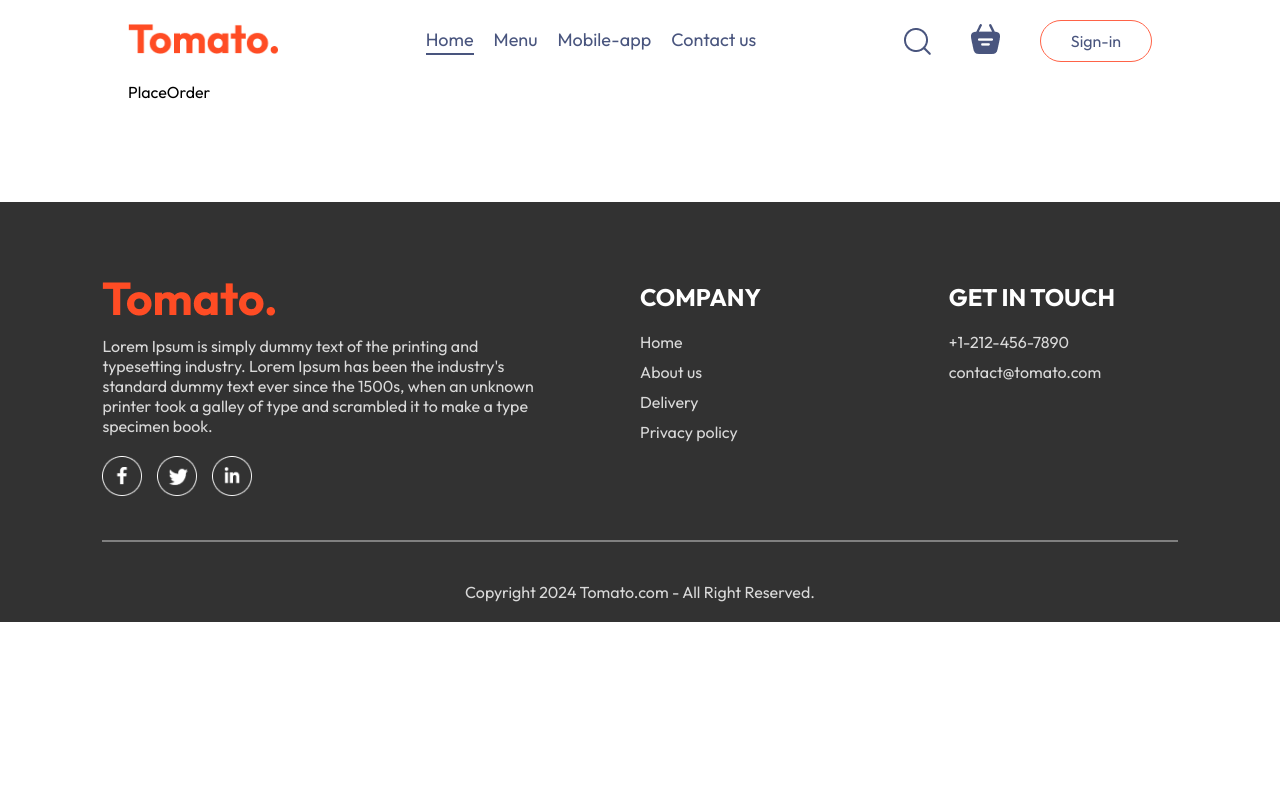
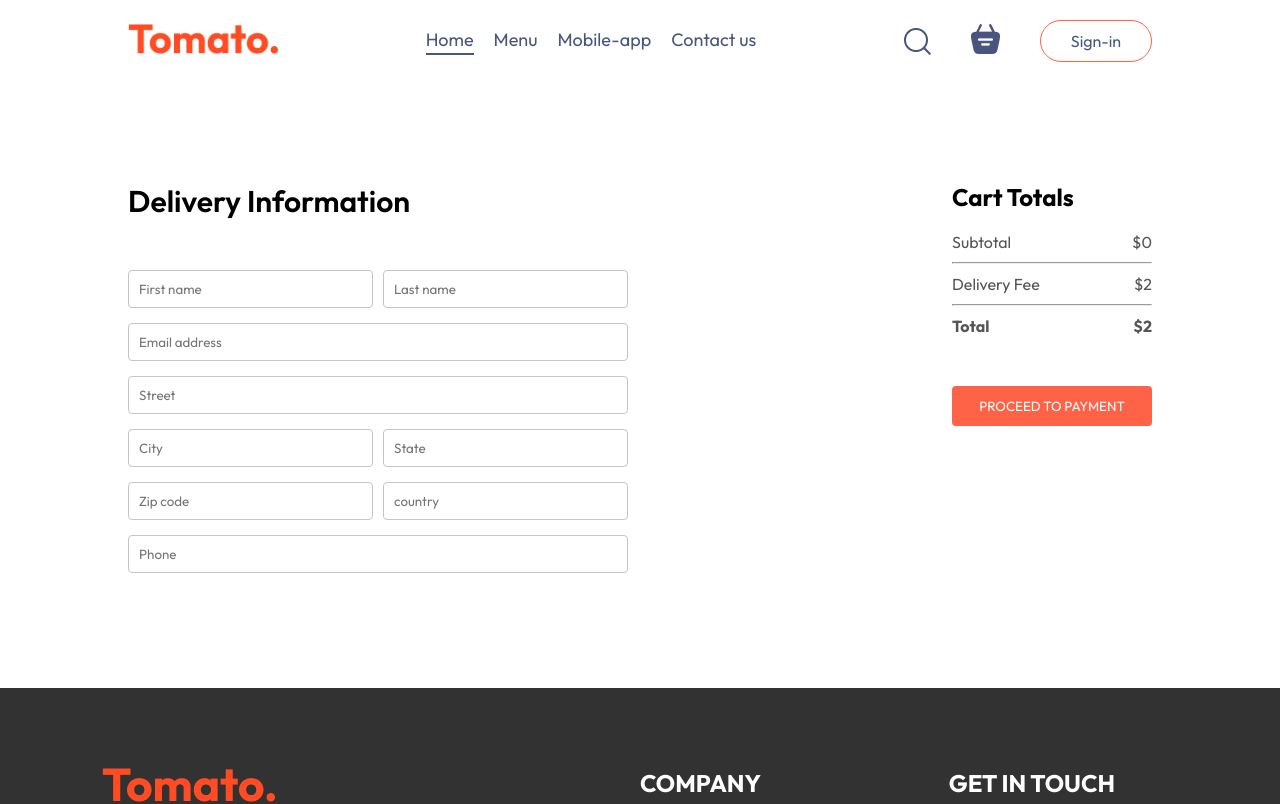
Before and after one commit to Annath-Beevi/Food-Delivery-Website, a React (Vite) app in the folder frontend/: page /order in a window 1280 px wide. Shown: the top 804 px of the page. Built offline with nearby package versions, Linux system fonts and the light colour scheme.

Commit message:
designed place order page

```diff
--- a/frontend/src/pages/Cart/Cart.jsx
+++ b/frontend/src/pages/Cart/Cart.jsx
@@ -1,10 +1,13 @@
 import React, { useContext } from 'react'
 import './Cart.css'
 import { StoreContext } from '../../context/StoreContext'
+import { useNavigate } from 'react-router-dom'
 
 const Cart = () => {
 
   const { cartItems, food_list, removeFromCart, getTotalCartAmount } = useContext(StoreContext)
+
+  const navigate = useNavigate()
 
   return (
     <div className='cart'>
@@ -56,7 +59,7 @@
               <b>${getTotalCartAmount()+2}</b>
             </div>
           </div>
-          <button>PROCEED TO CHECKOUT</button>
+          <button onClick={()=>navigate('/order')}>PROCEED TO CHECKOUT</button>
         </div>
         <div className="cart-promocode">
           <div>
--- a/frontend/src/pages/PlaceOrder/PlaceOrder.css
+++ b/frontend/src/pages/PlaceOrder/PlaceOrder.css
@@ -0,0 +1,41 @@
+.place-order{
+    display: flex;
+    align-items: start;
+    justify-content: space-between;
+    gap: 50px;
+    margin-top: 100px;
+}
+
+.place-order-left{
+    width: 100%;
+    max-width: max(30%,500px);
+}
+
+.place-order-left .title{
+    font-size: 30px;
+    font-weight: 600;
+    margin-bottom: 50px
+}
+
+.place-order-left input{
+    margin-bottom: 15px;
+    width: 100%;
+    padding: 10px;
+    border: 1px solid #c5c5c5;
+    border-radius: 4px;
+    outline-color:tomato ;
+}
+
+.place-order-left .multi-fields{
+    display: flex;
+    gap: 10px;
+}
+
+.place-order-right{
+    width: 100%;
+    max-width: max(40%, 500px);
+}
+
+.place-order .cart-total button{
+    margin-top: 30px;
+}
--- a/frontend/src/pages/PlaceOrder/PlaceOrder.jsx
+++ b/frontend/src/pages/PlaceOrder/PlaceOrder.jsx
@@ -1,9 +1,54 @@
-import React from 'react'
+import React, { useContext } from 'react'
 import './PlaceOrder.css'
+import { StoreContext } from '../../context/StoreContext'
 
 const PlaceOrder = () => {
+
+  const {getTotalCartAmount} = useContext(StoreContext)
+
   return (
-    <div>PlaceOrder</div>
+    <form className='place-order' action="">
+      <div className="place-order-left">
+        <p className="title">Delivery Information</p>
+        <div className="multi-fields">
+          <input type="text" placeholder='First name' />
+          <input type="text" placeholder='Last name' />
+        </div>
+        <input type="email" placeholder='Email address' />
+        <input type="text" placeholder='Street' />
+        <div className="multi-fields">
+          <input type="text" placeholder='City' />
+          <input type="text" placeholder='State' />
+        </div>
+        <div className="multi-fields">
+          <input type="text" placeholder='Zip code' />
+          <input type="text" placeholder='country' />
+        </div>
+        <input type="text" placeholder='Phone' />
+      </div>
+      <div className="palce-order-right">
+      <div className="cart-total">
+          <h2>Cart Totals</h2>
+          <div>
+            <div className="cart-total-details">
+              <p>Subtotal</p>
+              <p>${getTotalCartAmount()}</p>
+            </div>
+            <hr />
+            <div className="cart-total-details">
+              <p>Delivery Fee</p>
+              <p>${2}</p>
+            </div>
+            <hr />
+            <div className="cart-total-details">
+              <b>Total</b>
+              <b>${getTotalCartAmount()+2}</b>
+            </div>
+          </div>
+          <button>PROCEED TO PAYMENT</button>
+        </div>
+      </div>
+    </form>
   )
 }
 
```
